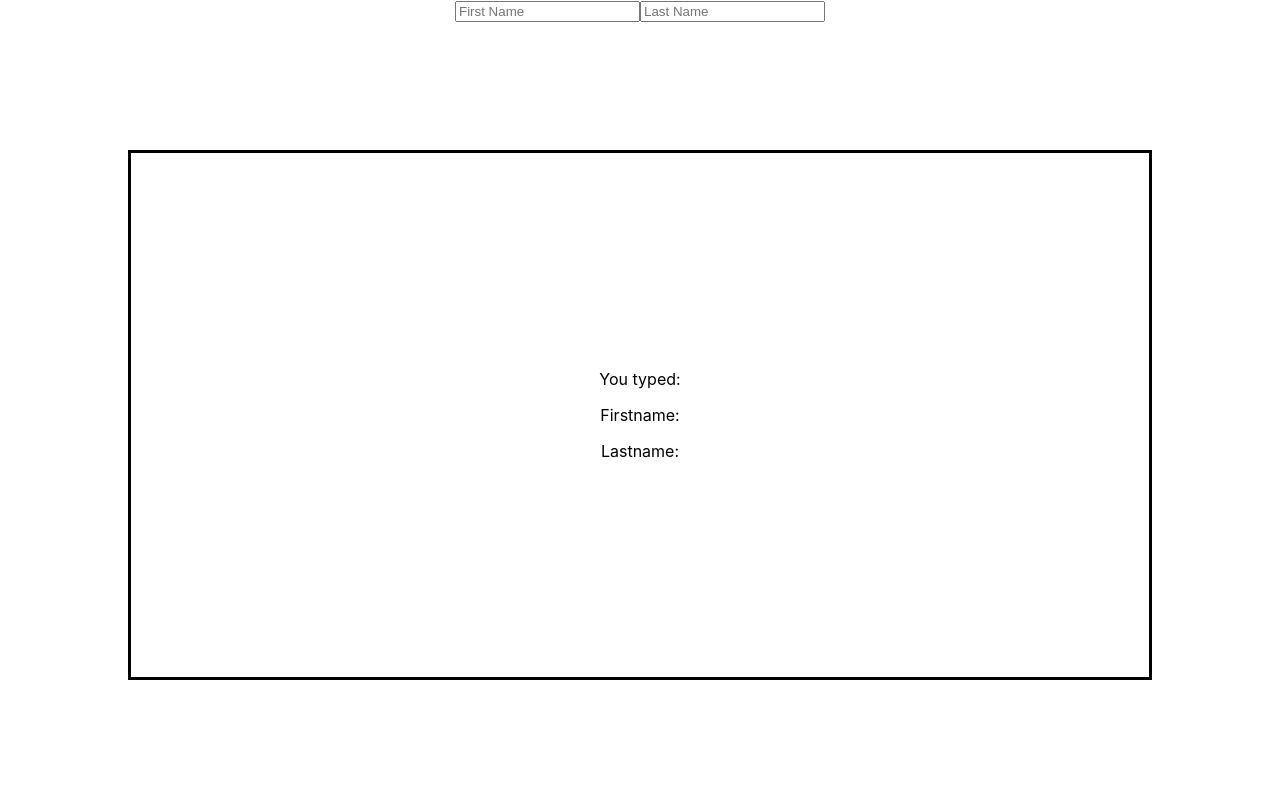
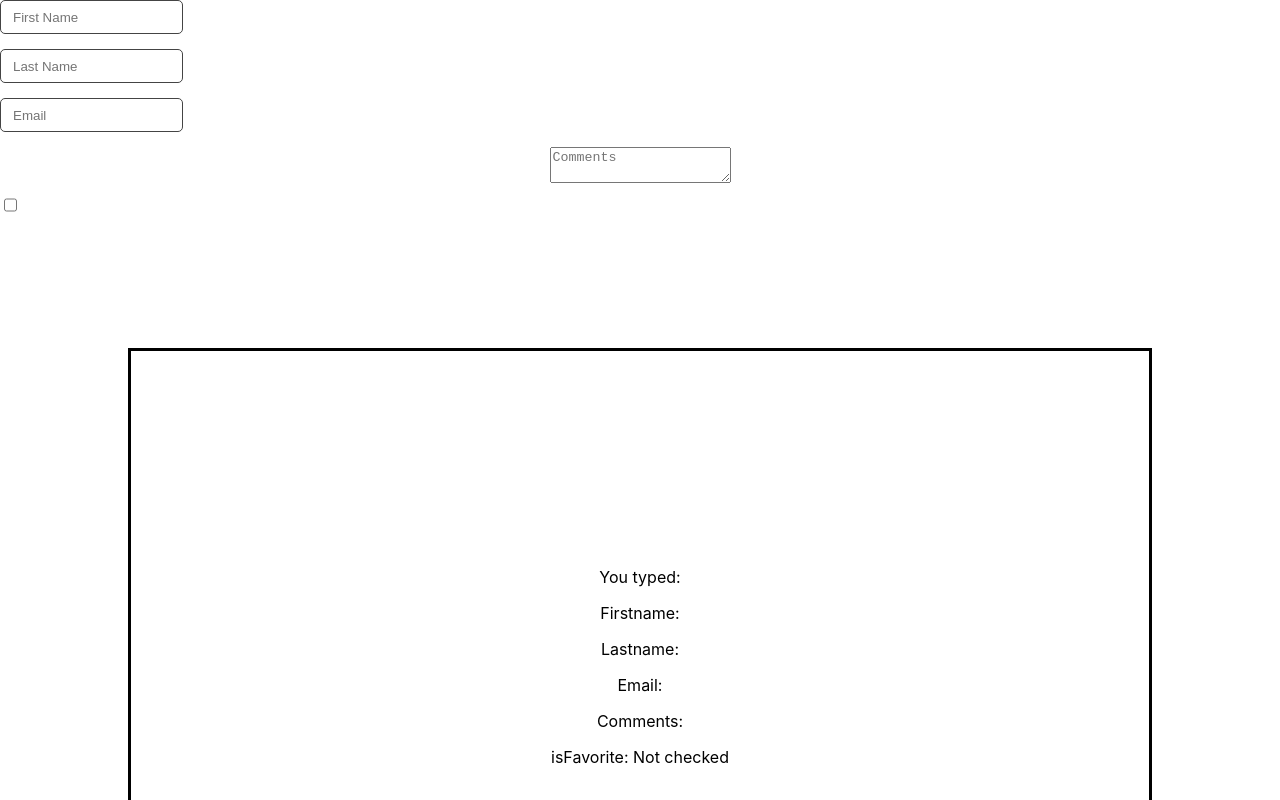
Before and after one commit to inspiringsource/scrimba_learn_react_part3-meme-generator, a React (Create React App) app: page / in a window 1280 px wide. Shown: the top 800 px of the page. Built offline with nearby package versions, Linux system fonts and the light colour scheme.

Commit message:
forms 👍

```diff
--- a/src/App.css
+++ b/src/App.css
@@ -55,3 +55,11 @@
   padding: 200px;
   border: solid;
 }
+input {
+  margin-bottom: 15px;
+  height: 30px;
+  text-indent: 10px;
+  border: 1px solid #444;
+  border-radius: 5px;
+  display: block;
+}
--- a/src/components/Forms.js
+++ b/src/components/Forms.js
@@ -1,21 +1,22 @@
 import React from "react"
 
-export default function Form(props) {
+export default function Form() {
     const [formData, setFormData] = React.useState(
-        {firstName: "", lastName: ""}
+        {firstName: "", lastName: "", email: "", comments: "", isFavorite: false}
     )
 
     console.log(formData)
 
     function handleChange(event) {
+        const {name, value, type, checked} = event.target
         setFormData(prevFormData => {
             return {
                 ...prevFormData,
-                [event.target.name]: event.target.value
+                [name]: type=== "checkbox" ? checked : value
             }
         })
     }
-
+    let checkBox = formData.isFavorite ? "checked" : "Not checked"
     return (
         <form>
             <input
@@ -23,18 +24,41 @@ export default function Form(props) {
                 placeholder="First Name"
                 onChange={handleChange}
                 name="firstName"
+                value={formData.firstName}
             />
             <input
                 type="text"
                 placeholder="Last Name"
                 onChange={handleChange}
                 name="lastName"
+                value={formData.lastName}
             />
+            <input
+                type="email"
+                placeholder="Email"
+                onChange={handleChange}
+                name="email"
+                value={formData.email}
+            />
+            <textarea placeholder="Comments" onChange={handleChange} name="comments" value={formData.comments} />
+
+            <input
+            type="checkbox"
+            value={formData.isFavorite}
+            checked={formData.isFriendly}
+            onChange={handleChange}
+            name="isFavorite"
+            />
+
         <div className="outPut">
             <p>You typed: </p>
             <p>Firstname: {formData["firstName"]}</p>
             <p>Lastname: {formData["lastName"]}</p>
+            <p>Email: {formData["email"]}</p>
+            <p>Comments: {formData["comments"]}</p>
+            {checkBox &&<p>isFavorite: {checkBox}</p>}
         </div>
         </form>
     )
 }
+//full from template on github
```
Also changed, not shown: src/components/quiz-form.md (added, +25 -0 lines).
